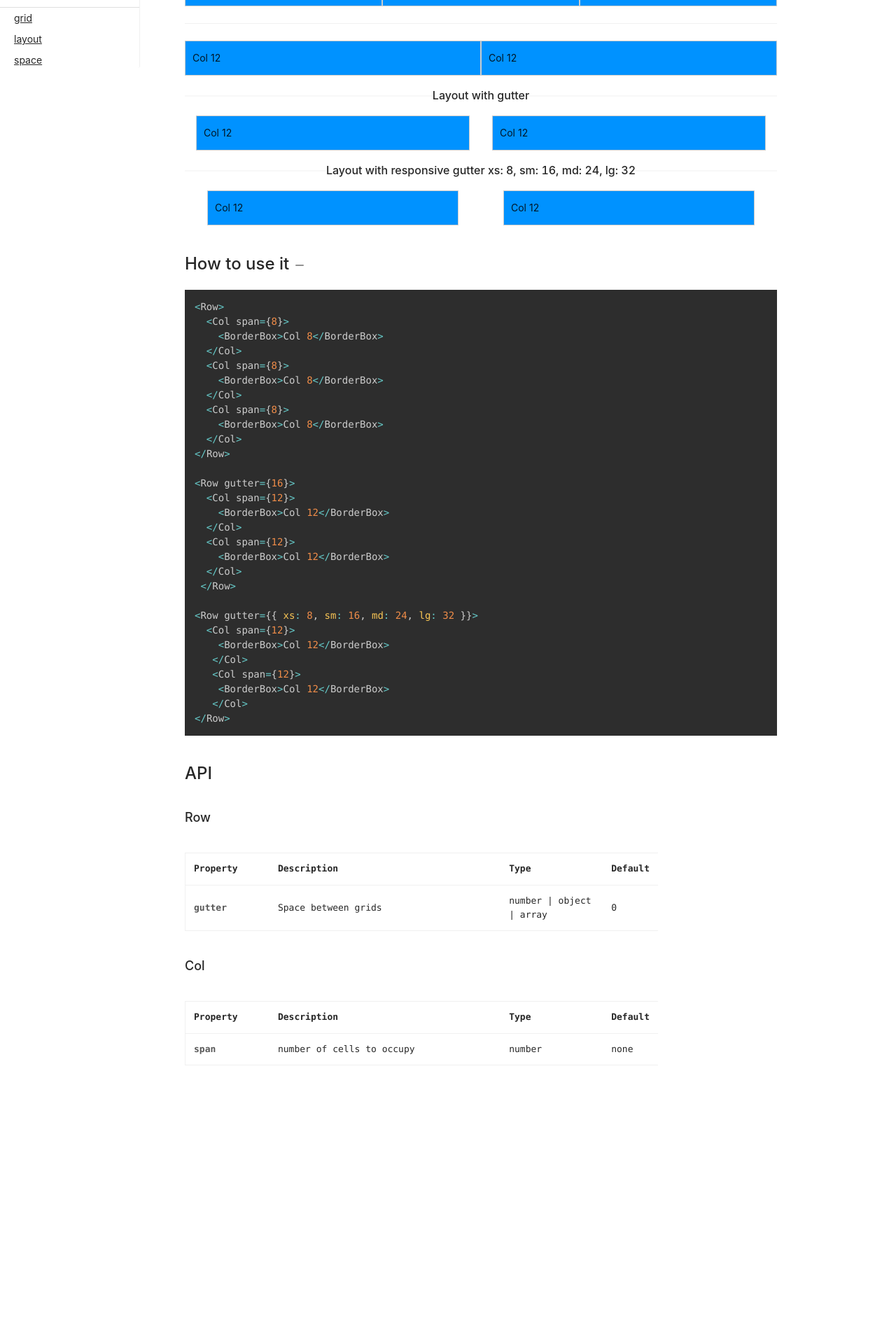
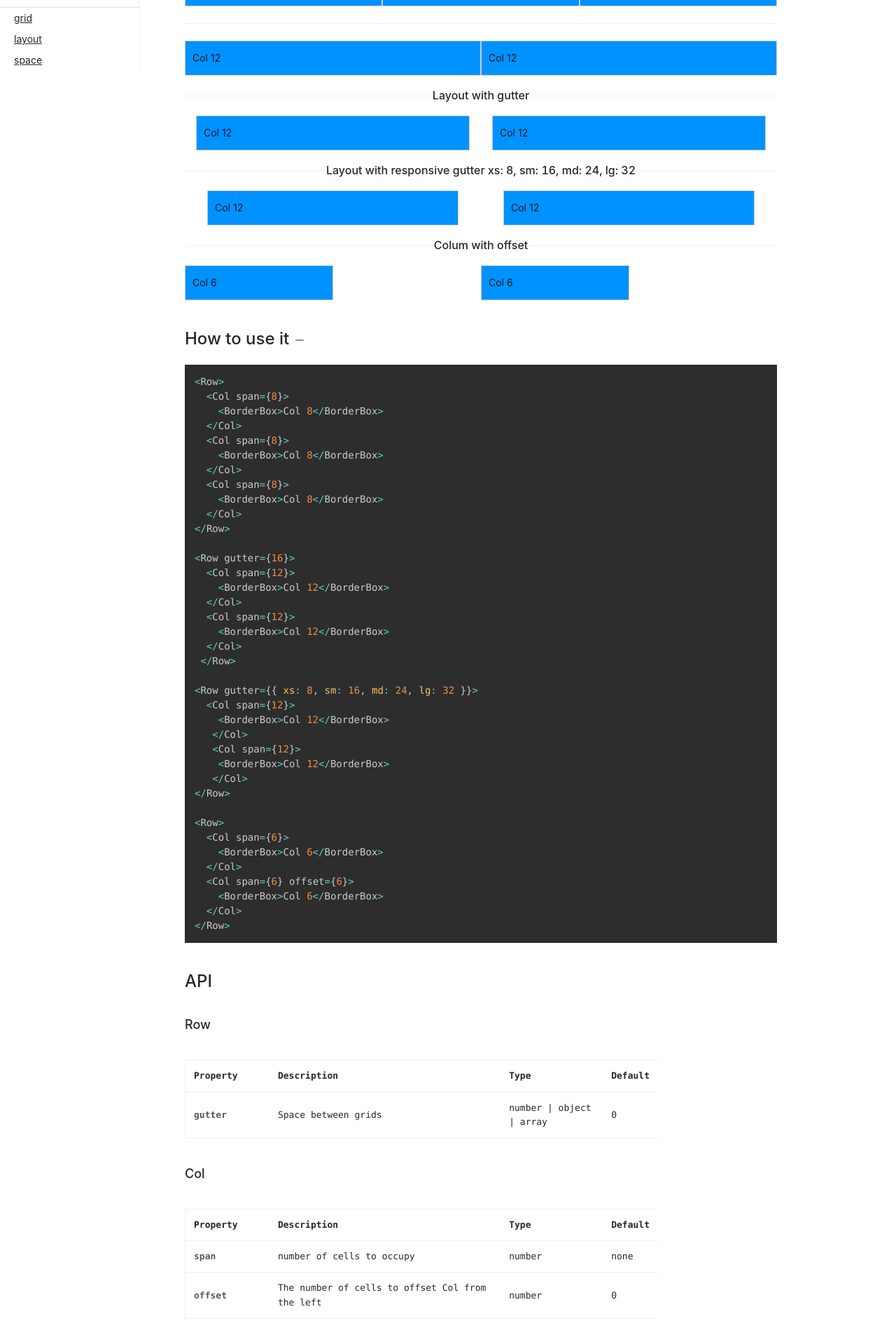
Before and after one commit to VINCENGUYEN-JS/vince-components, a React (Create React App) app: page /grid in a window 1280 px wide. Shown: the part 417-2337 px from the top of the page at 70% size. Before the commit the page ends 1975 px from the top, so only its background shows below. Built offline with nearby package versions, Linux system fonts and the light colour scheme.

Commit message:
add-offset-for-column-in-grid

```diff
--- a/src/layout/grid/col.tsx
+++ b/src/layout/grid/col.tsx
@@ -8,14 +8,16 @@ const prefixCls = "col";
 type ColProps = {
   children: React.ReactNode;
   span?: number;
+  offset?: number;
 };
 
 const Col = (props: ColProps) => {
-  const { children, span } = props;
+  const { children, span, offset } = props;
   const { gutter } = React.useContext(RowContext);
 
   const classes = classNames(prefixCls, {
     [`${prefixCls}-${span}`]: span !== undefined,
+    [`${prefixCls}-offset-${offset}`]: offset !== undefined,
   });
 
   const mergedStyle: React.CSSProperties = {};
@@ -25,6 +27,8 @@ const Col = (props: ColProps) => {
     mergedStyle.paddingRight = gutter;
   }
 
+  console.log({ classes });
+
   return (
     <div className={classes} style={{ ...mergedStyle }}>
       {children}
--- a/src/layout/grid/style/mixin.scss
+++ b/src/layout/grid/style/mixin.scss
@@ -8,6 +8,9 @@
       flex: 0 0 percentage(($count/$grid-columns));
     }
     $count: $count + 1;
+    .col-offset-#{$count} {
+      margin-left: percentage(($count/$grid-columns));
+    }
   }
 }
 
--- a/src/pages/componentApi.ts
+++ b/src/pages/componentApi.ts
@@ -108,6 +108,12 @@ const gridAPI: APIProps[][] = [
       type: "number",
       default: "none",
     },
+    {
+      property: "offset",
+      description: "The number of cells to offset Col from the left",
+      type: "number",
+      default: "0",
+    },
   ],
 ];
 
--- a/src/pages/layouts/GridExample.tsx
+++ b/src/pages/layouts/GridExample.tsx
@@ -45,6 +45,15 @@ const gridCode = `<Row>
    <Col span={12}>
     <BorderBox>Col 12</BorderBox>
    </Col>
+</Row>
+
+<Row>
+  <Col span={6}>
+    <BorderBox>Col 6</BorderBox>
+  </Col>
+  <Col span={6} offset={6}>
+    <BorderBox>Col 6</BorderBox>
+  </Col>
 </Row>`;
 
 const GridExample = () => (
@@ -86,7 +95,7 @@ const GridExample = () => (
         </Col>
       </Row>
       <Divider>
-        Layout with responsive gutter xs: 8, sm: 16, md: 24, lg: 32{" "}
+        Layout with responsive gutter xs: 8, sm: 16, md: 24, lg: 32
       </Divider>
       <Row gutter={{ xs: 8, sm: 16, md: 24, lg: 32 }}>
         <Col span={12}>
@@ -96,6 +105,15 @@ const GridExample = () => (
           <BorderBox>Col 12</BorderBox>
         </Col>
       </Row>
+      <Divider>Colum with offset</Divider>
+      <Row>
+        <Col span={6}>
+          <BorderBox>Col 6</BorderBox>
+        </Col>
+        <Col span={6} offset={6}>
+          <BorderBox>Col 6</BorderBox>
+        </Col>
+      </Row>
     </ComponentDoc>
   </>
 );
```
